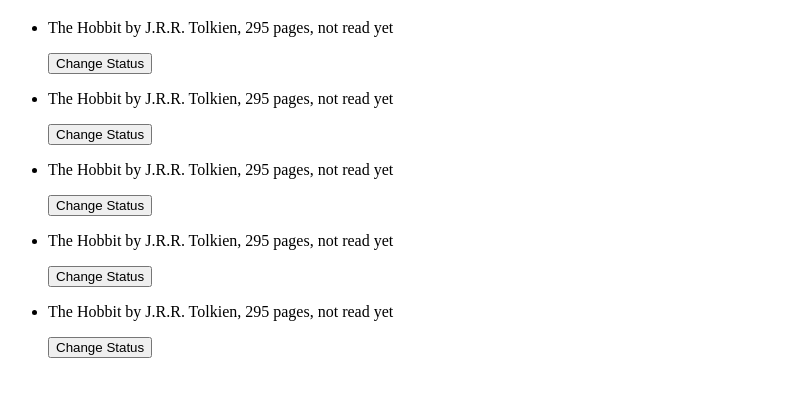
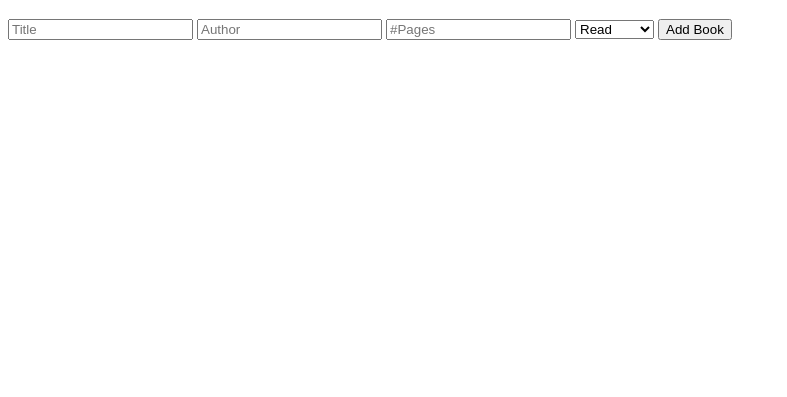
Before and after one commit to gogvale/Library, a plain HTML site: page index.html in a window 1280 px wide. Shown: the part 61-458 px from the top of the page, without its empty margins (0-787 px from the left). Drawn offline with Linux system fonts and the light colour scheme.

Commit message:
Finished prototype 2

```diff
--- a/index.html
+++ b/index.html
@@ -9,7 +9,19 @@
 
   <body>
     <h1>Books</h1>
-    <ul></ul>
+    <div>
+      <ul></ul>
+      <form>
+        <input type="text" name="title" id="title" placeholder="Title" />
+        <input type="text" name="author" id="author" placeholder="Author" />
+        <input type="number" name="pages" id="pages" placeholder="#Pages" />
+        <select name="read" id="read">
+          <option value="true">Read</option>
+          <option value="false">Not Read</option>
+        </select>
+        <input onclick="addNewBook()" type="button" value="Add Book" />
+      </form>
+    </div>
   </body>
   <script src="index.js"></script>
 </html>
--- a/index.js
+++ b/index.js
@@ -40,11 +40,23 @@ function addBookToLibrary(book) {
 
   return ul;
 }
-const theHobbit = new Book("The Hobbit", "J.R.R. Tolkien", 295, false);
-// console.log(theHobbit.info());
+function addNewBook() {
+  // Get form values
+  const form = document.querySelector("form");
+  const title = form.title,
+    author = form.author,
+    pages = form.pages,
+    read = form.read;
 
-addBookToLibrary(theHobbit);
-addBookToLibrary(theHobbit);
-addBookToLibrary(theHobbit);
-addBookToLibrary(theHobbit);
-addBookToLibrary(theHobbit);
+  fields = [title, author, pages, read];
+
+  const theHobbit = new Book(
+    title.value,
+    author.value,
+    +pages.value,
+    read.value == "true"
+  );
+
+  addBookToLibrary(theHobbit);
+  fields.forEach((el) => (el.value = ""));
+}
```
